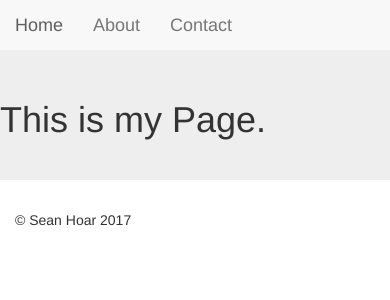
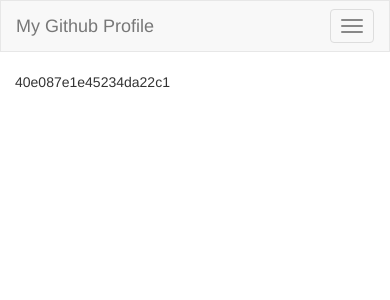
Before and after one commit to SHoar/githubprofiles, a React app: page / in a window 390 px wide. Shown: the top 300 px of the page. Built offline with nearby package versions, Linux system fonts and the light colour scheme.

Commit message:
Following along with the GithubProfile videos now

```diff
--- a/app/index.html
+++ b/app/index.html
@@ -6,9 +6,9 @@
     <link rel="stylesheet" href="https://maxcdn.bootstrapcdn.com/bootstrap/3.3.7/css/bootstrap.min.css" media="screen" title="no title" name="viewport" content="width=device-width, initial-scale=1" charset="utf-8">
   </head>
   <body>
-    <div id="app">
 
-    </div>
+          <div id="app"></div>
+
     <script charset="utf-8" type="text/javascript" src="js/main.js">
 
     </script>
--- a/package.json
+++ b/package.json
@@ -17,6 +17,7 @@
   },
   "homepage": "https://github.com/SHoar/githubprofiles#readme",
   "dependencies": {
+    "bootstrap": "^3.3.7",
     "prop-types": "^15.5.8",
     "react": "^15.5.4",
     "react-dom": "^15.5.4"
--- a/src/components/App.jsx
+++ b/src/components/App.jsx
@@ -1,19 +1,43 @@
 import React, {Component} from 'react';
 import ReactDOM from 'react-dom';
+import t from 'prop-types';
 import Navbar from './Navbar.jsx';
 import Jumbotron from './Jumbotron.jsx';
 import Footer from './Footer.jsx'
 
 class App extends Component {
+  constructor(props){
+    super(props);
+    this.state = {
+      userName: 'SHoar',
+      userData: [],
+      userRepos: [],
+      perPage: 5
+    }
+  }
   render(){
     return (
             <div>
               <Navbar />
-              <Jumbotron  />
-              <Footer />
+              <div className="container">
+                <div className="row">
+                  <div className="col-md-12">
+                    {this.props.clientId}
+                  </div>
+                </div>
+              </div>
             </div>
     );
   }
 }
 
+App.propTypes = {
+  clientId: t.string,
+  clientSecret: t.string
+}
+App.defaultProps = {
+  clientId: '40e087e1e45234da22c1',
+  clientSecret: '89a7d4d98ea6c646c9a45b41fbb69ff5b8c00441'
+}
+
 export default App
--- a/src/components/Navbar.jsx
+++ b/src/components/Navbar.jsx
@@ -5,12 +5,18 @@ export default class Navbar extends React.Component {
   render(){
     return (
         <div>
-          <nav className="nav navbar-default">
-            <ul className="nav navbar-default">
-              <li className="navbar-brand">Home</li>
-              <li className="navbar-brand">About</li>
-              <li className="navbar-brand">Contact</li>
-            </ul>
+          <nav className="navbar navbar-default">
+            <div className="container">
+              <div className="navbar-header">
+                <button type="button" className="navbar-toggle collapsed" data-toggle="collapse" data-target="#navbar" aria-expanded="false" aria-controls="navbar">
+                  <span className="sr-only">Toggle navigation</span>
+                  <span className="icon-bar"></span>
+                  <span className="icon-bar"></span>
+                  <span className="icon-bar"></span>
+                </button>
+                <a className="navbar-brand" href="#">My Github Profile</a>
+              </div>
+            </div>
           </nav>
         </div>
     );
```
Also changed, not shown: src/components/github/Profile.jsx (added), src/components/github/Repo.jsx (added), src/components/github/RepoList.jsx (added), src/components/github/Search.jsx (added).
